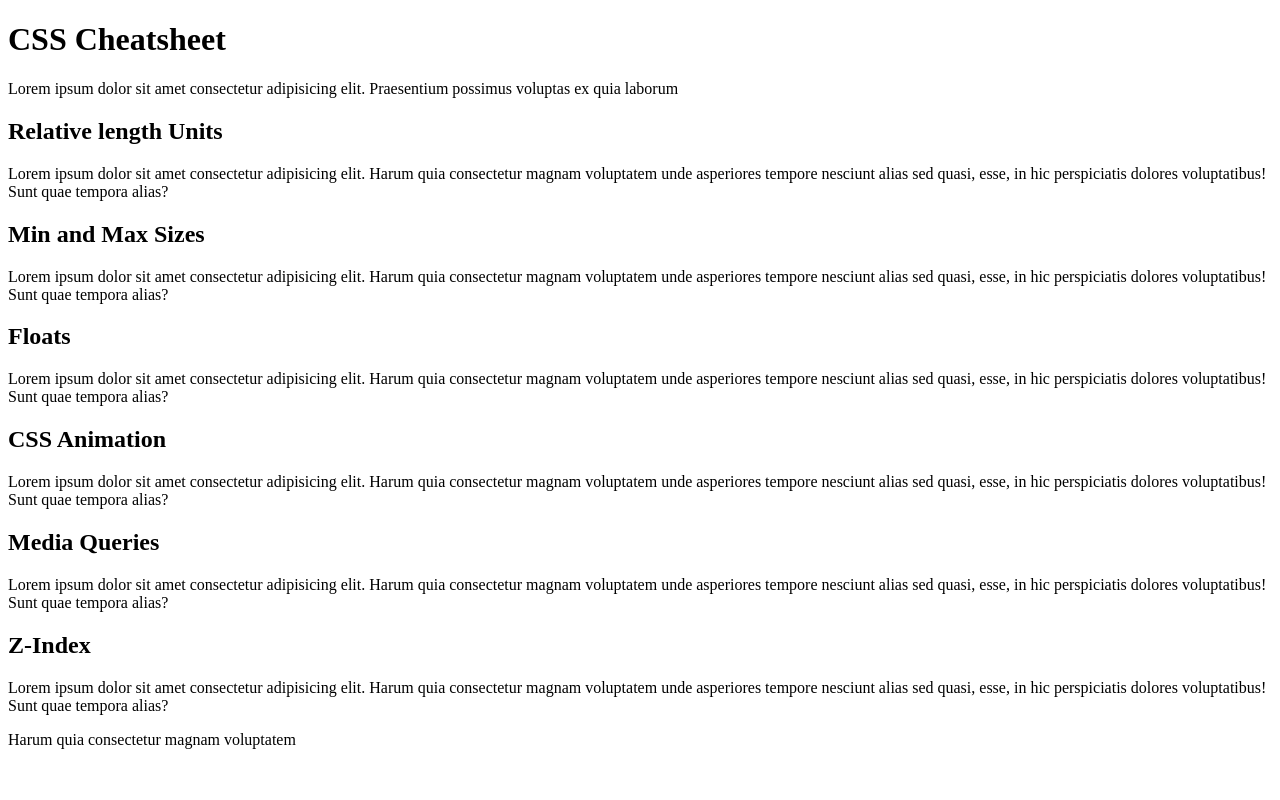
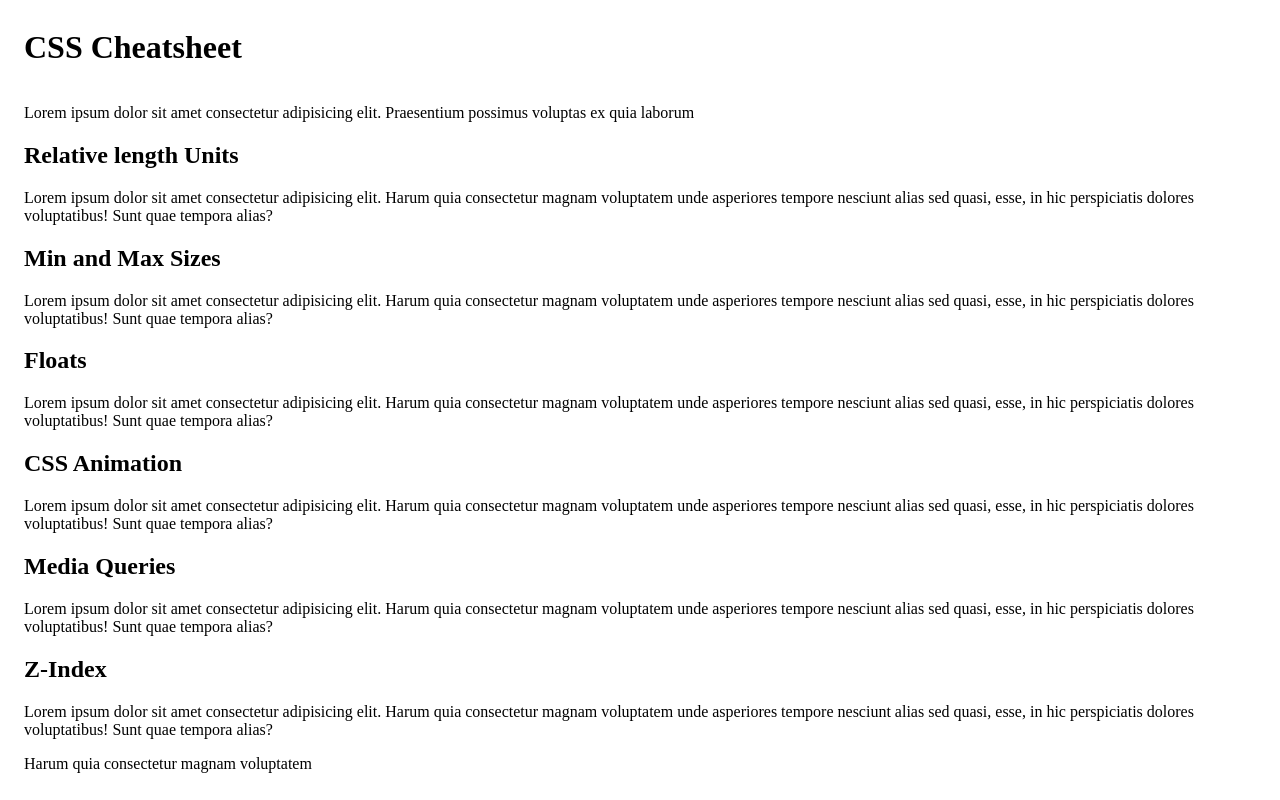
Before and after one commit to mariahmcdaniel/css-cheatsheet, a plain HTML site: page index.html in a window 1280 px wide. Drawn offline with Linux system fonts and the light colour scheme.

```diff
--- /dev/null
+++ b/assets/css/reset.css
@@ -0,0 +1,41 @@
+* {
+    margin: 0;
+    padding: 0;
+    box-sizing: border-box;
+}
+
+html {
+    height: 100%;
+}
+
+body {
+    min-height: 100%;
+    line-height: 1;
+    font-family: sans-serif;
+}
+
+h1,
+h2,
+h3,
+h4,
+h5,
+h6 {
+    font-size: 100%;
+}
+
+input,
+select,
+option,
+optgroup,
+textarea,
+button,
+pre,
+code {
+    font-size: 100%;
+    font-family: inherit;
+}
+
+ol,
+ul {
+    list-style: none;
+}
--- a/assets/css/style.css
+++ b/assets/css/style.css
@@ -1,3 +1,7 @@
 .container {
     padding: 0 1em;
 }
+
+header {
+    display: flex;
+}
--- a/index.html
+++ b/index.html
@@ -5,6 +5,7 @@
     <meta charset="UTF-8">
     <meta http-equiv="X-UA-Compatible" content="IE=edge">
     <meta name="viewport" content="width=device-width, initial-scale=1.0">
+    <link rel="stylesheet" href="assets/css/style.css">
     <title>CSS Cheatsheet</title>
 </head>
 
```
